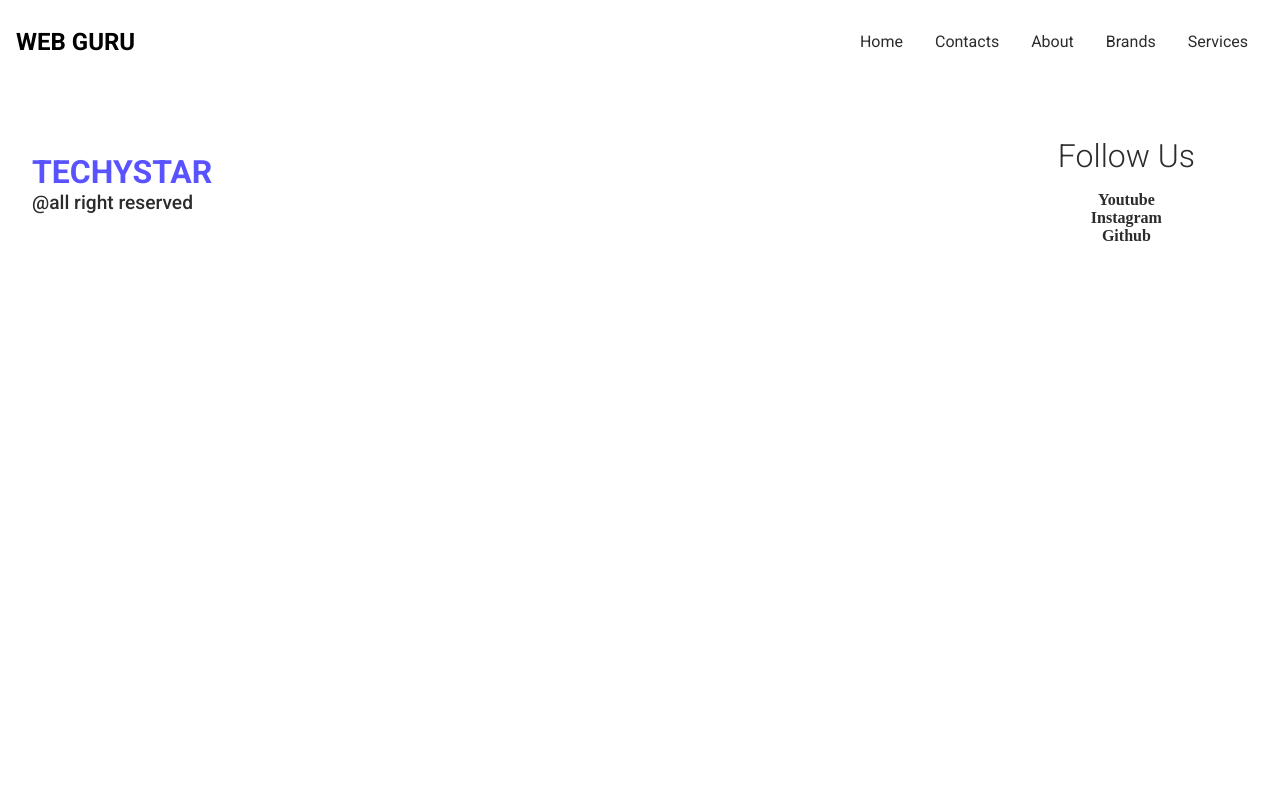
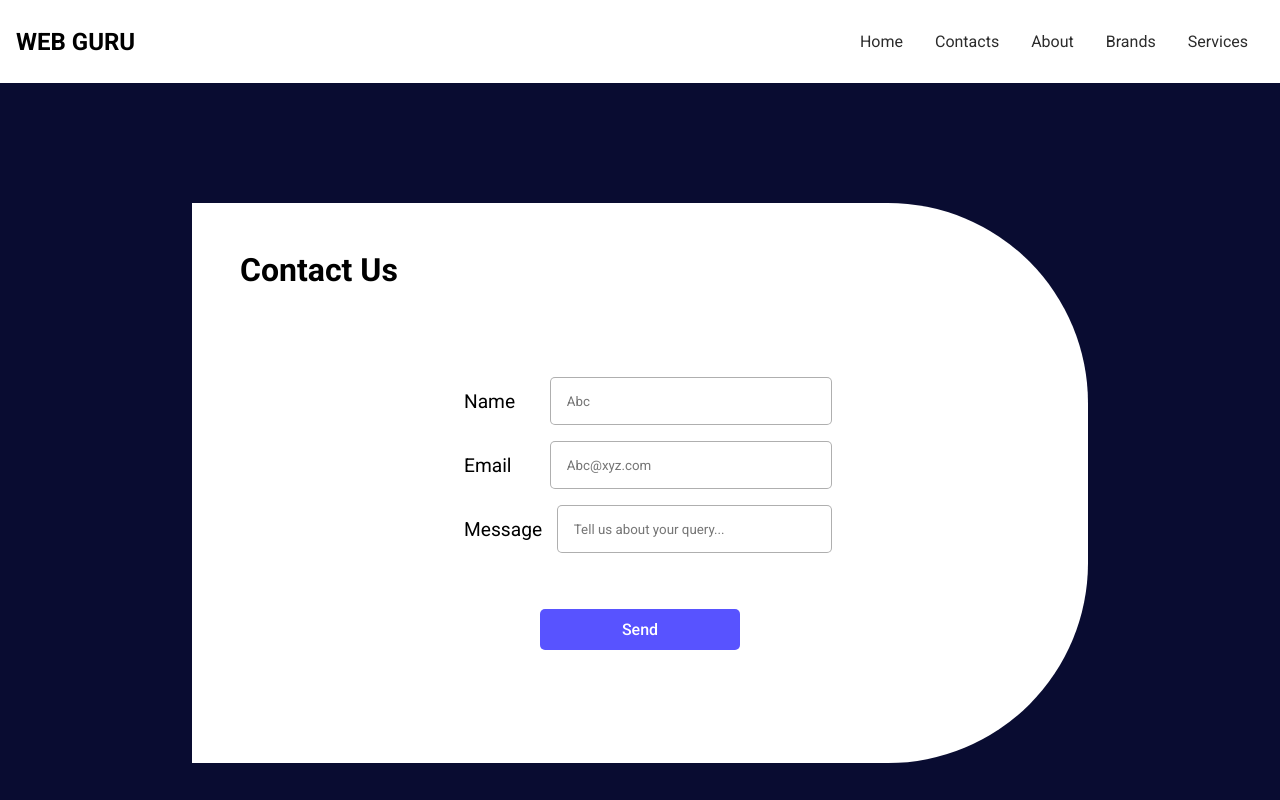
Before and after one commit to tanvirtaher32/WebGuru, a React (Create React App) app: page /contacts in a window 1280 px wide. Shown: the top 800 px of the page. Built offline with nearby package versions, Linux system fonts and the light colour scheme.

Commit message:
footer & contact section done

```diff
--- a/src/App.js
+++ b/src/App.js
@@ -5,8 +5,10 @@
 import './styles/Header.scss';
 import './styles/Home.scss';
 import './styles/Footer.scss';
+import './styles/Contact.scss';
 import Home from "./components/Home/Home";
 import Footer from "./components/Footer/Footer";
+import Contact from "./components/Contact/Contact";
 
 
 function App() {
@@ -15,9 +17,8 @@
       <Header></Header>
 
       <Routes>
-        <Route path="/" element={<Home></Home>}>
-
-        </Route>
+        <Route path="/" element={<Home></Home>}></Route>
+        <Route path="/contacts" element={<Contact></Contact>}></Route>
       </Routes>
       <Footer></Footer>
     </Router>
--- /dev/null
+++ b/src/components/Contact/Contact.jsx
@@ -0,0 +1,35 @@
+import React from "react";
+
+const Contact = () => {
+  return (
+    <div className="contact">
+      <main>
+        <h1>Contact Us</h1>
+
+        <form>
+          <div>
+            <label>Name</label>
+            <input type="text" required placeholder="Abc" />
+          </div>
+
+          <div>
+            <label>Email</label>
+            <input type="email" required placeholder="Abc@xyz.com" />
+          </div>
+          <div>
+            <label>Message</label>
+            <input
+              type="text"
+              required
+              placeholder="Tell us about your query..."
+            />
+          </div>
+
+          <button type="submit">Send</button>
+        </form>
+      </main>
+    </div>
+  );
+};
+
+export default Contact;
--- /dev/null
+++ b/src/styles/Contact.scss
@@ -0,0 +1,62 @@
+@import "colors";
+
+.contact {
+  width: 100%;
+  height: 100vh;
+  background-color: $second;
+  display: flex;
+  justify-content: center;
+  align-items: center;
+
+  > main {
+    background-color: $first;
+    height: 35rem;
+    width: 70%;
+    padding: 3rem;
+    border-radius: 0 200px 200px 0;
+
+    > form {
+      margin: 5rem;
+      display: flex;
+      flex-direction: column;
+      align-items: center;
+      justify-content: center;
+      > div {
+        height: 3rem;
+        display: flex;
+        align-items: center;
+        justify-content: flex-end;
+        width: 60%;
+        margin: 0.5rem;
+
+        > label {
+          font: 400 1.2rem $text1;
+          width: 20%;
+          margin: 0 1rem;
+        }
+        > input {
+          align-self: stretch;
+          width: 80%;
+          padding: 1rem;
+          border-radius: 5px;
+          border: 1px solid rgba(123, 123, 123, 0.6);
+          outline: none;
+        }
+      }
+
+      > button {
+        margin: 3rem 0;
+        padding: 0.7rem;
+        border: none;
+        border-radius: 5px;
+        background-color: $third;
+        color: $first;
+        width: 200px;
+        font: 500 1rem $text1;
+        &:hover {
+          opacity: 0.9;
+        }
+      }
+    }
+  }
+}
```
